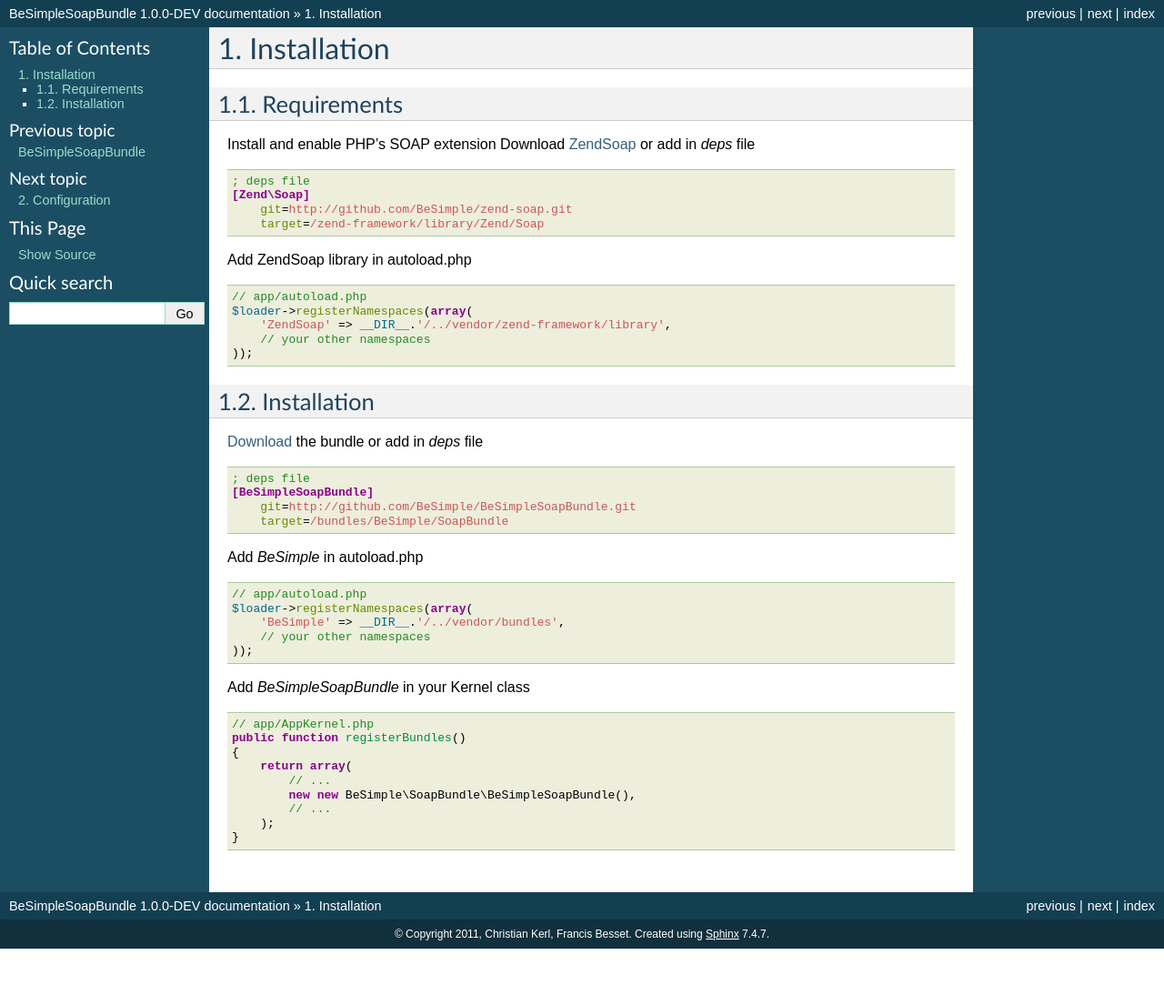
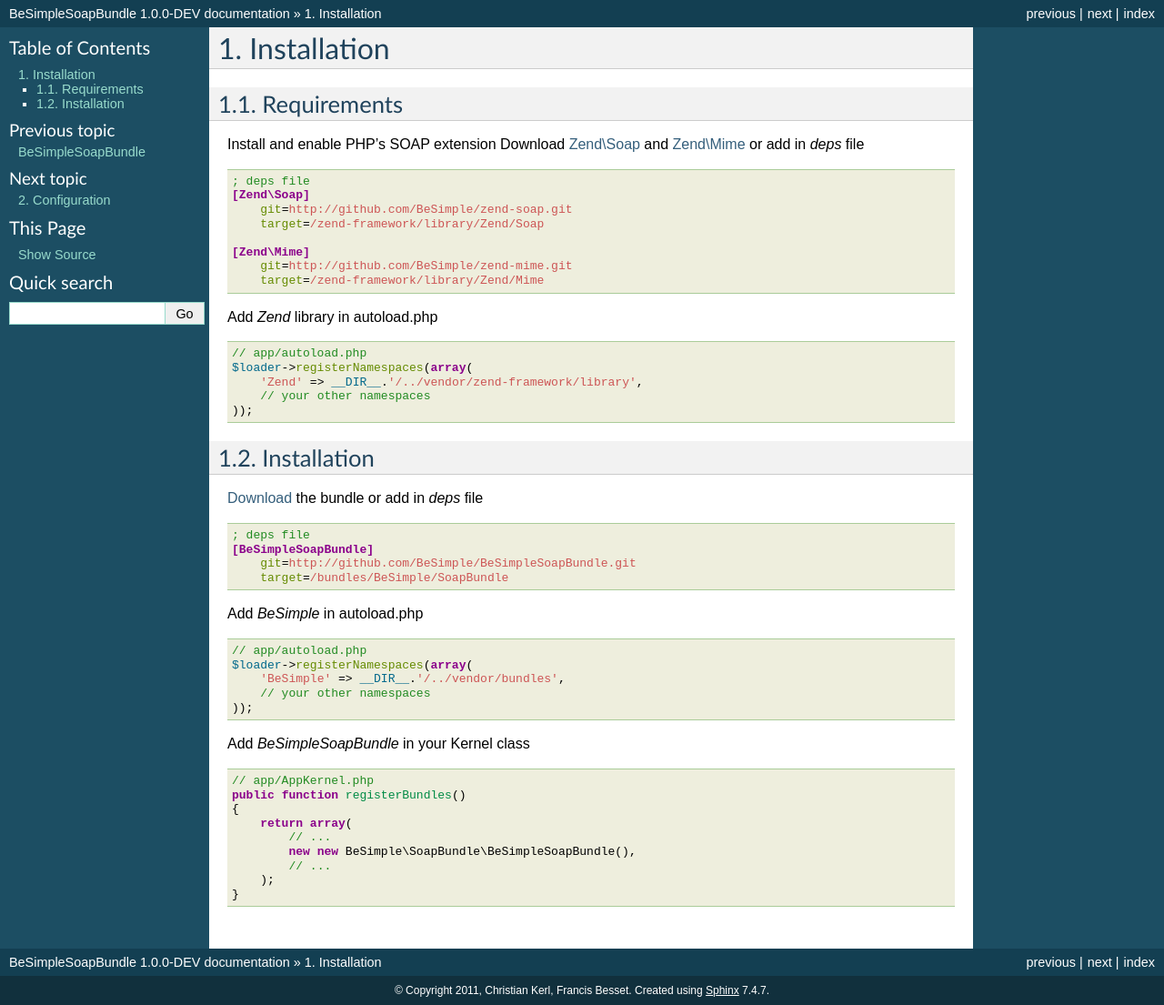
Before and after one commit to BeSimple/BeSimpleSoap, a Sphinx documentation site: the page built from Resources/doc/reference/installation.rst, in a window 1280 px wide. Shown: the whole page at 91% size. Built offline with Sphinx 7.4.7, drawn with Linux system fonts in a browser that asks for light colours; before the commit the page ends 1043 px from its top, so only the background shows below that.

Commit message:
[Doc] Updated installation

```diff
--- a/Resources/doc/reference/installation.rst
+++ b/Resources/doc/reference/installation.rst
@@ -5,7 +5,7 @@
 ------------
 
 Install and enable PHP's SOAP extension
-Download `Zend\Soap`_ or add in `deps` file
+Download `Zend\\Soap`_ and `Zend\\Mime`_ or add in `deps` file
 
 .. code-block:: ini
 
@@ -14,13 +14,17 @@
         git=http://github.com/BeSimple/zend-soap.git
         target=/zend-framework/library/Zend/Soap
 
-Add Zend\Soap library in autoload.php
+    [Zend\Mime]
+        git=http://github.com/BeSimple/zend-mime.git
+        target=/zend-framework/library/Zend/Mime
+
+Add `Zend` library in autoload.php
 
 .. code-block:: php
 
     // app/autoload.php
     $loader->registerNamespaces(array(
-        'ZendSoap' => __DIR__.'/../vendor/zend-framework/library',
+        'Zend' => __DIR__.'/../vendor/zend-framework/library',
         // your other namespaces
     ));
 
@@ -61,5 +65,6 @@
     }
 
 
-.. _`Zend\Soap`: http://github.com/BeSimple/zend-soap
+.. _`Zend\\Soap`: http://github.com/BeSimple/zend-soap
+.. _`Zend\\Mime`: http://github.com/BeSimple/zend-mime
 .. _`Download`: http://github.com/BeSimple/BeSimpleSoapBundle
```
